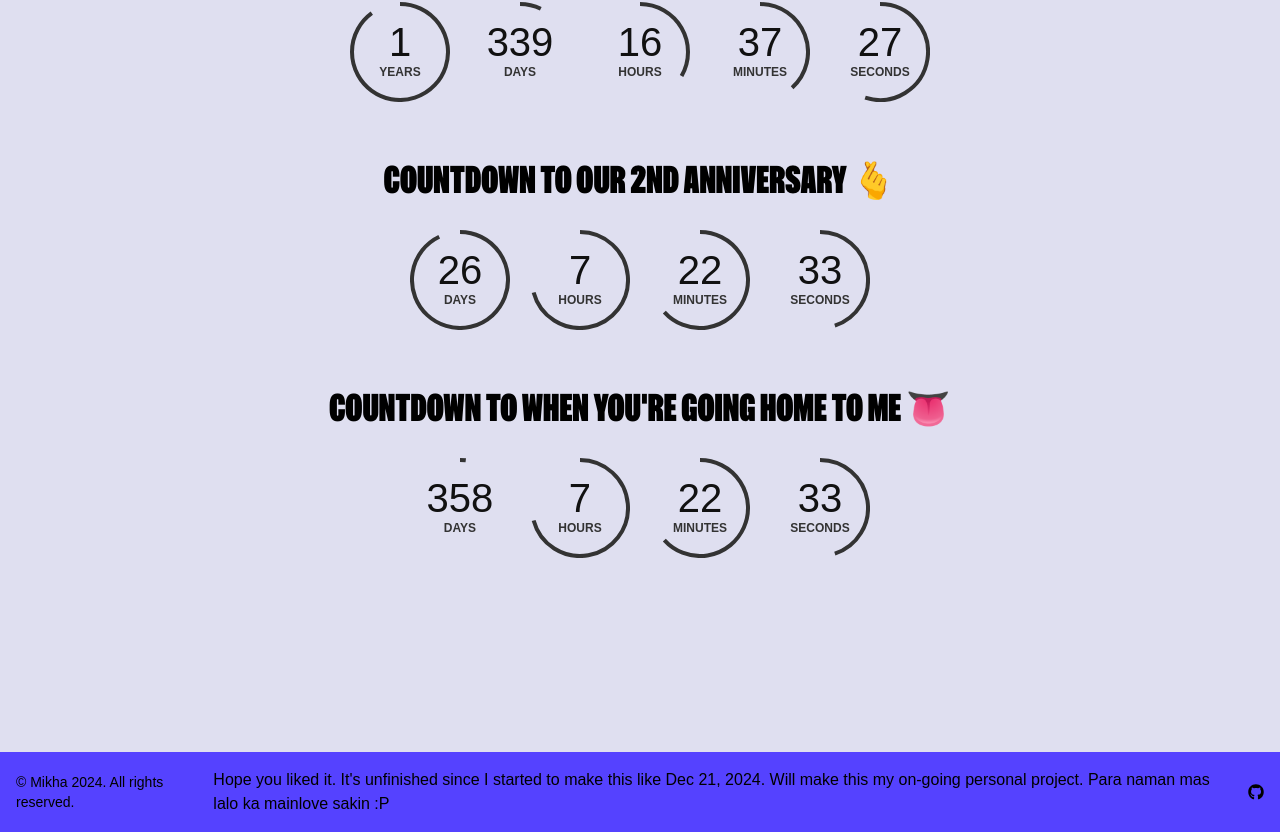
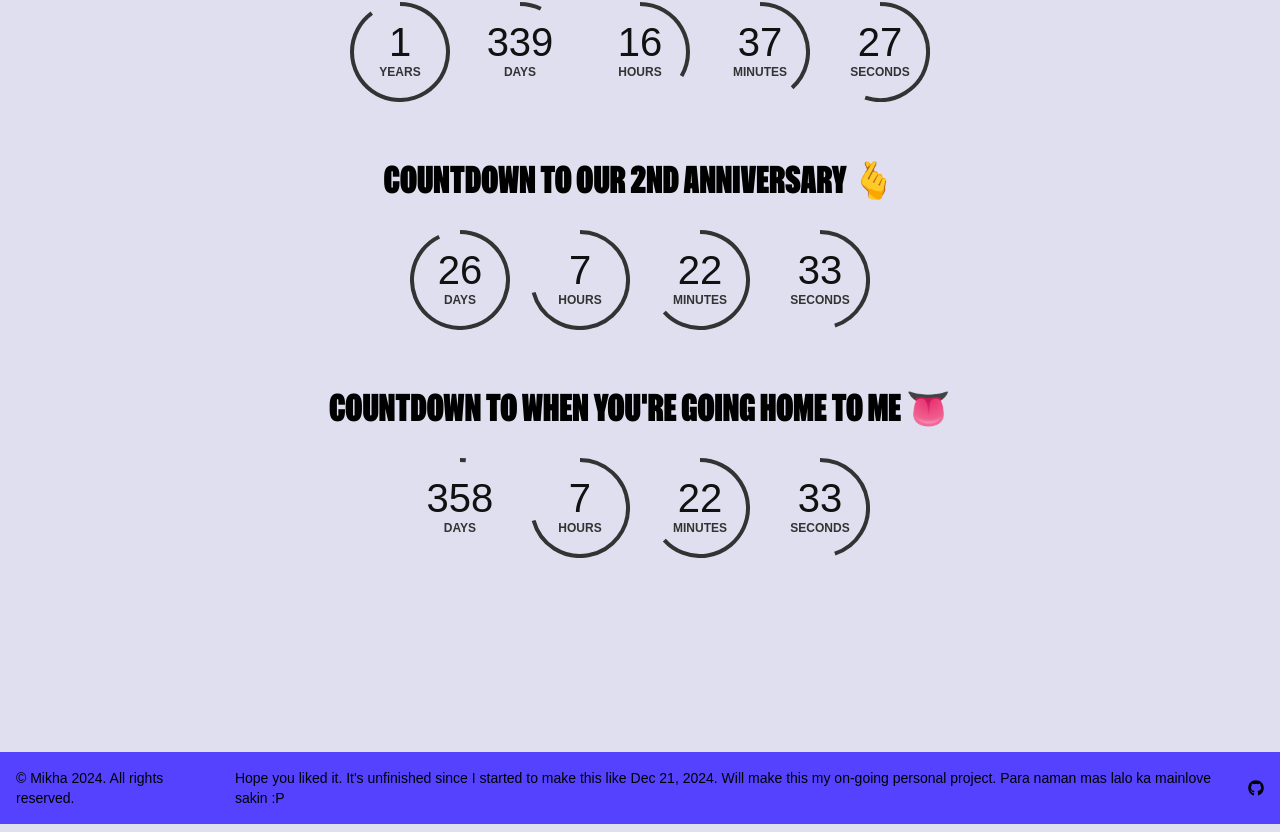
Before and after one commit to MJGMaun/project-jane, a React (Vite) app: page / in a window 1280 px wide. Shown: the part 11025-11857 px from the top of the page. Built offline with nearby package versions, Linux system fonts and the light colour scheme; a web font is replaced by a local one.

Commit message:
updated message size

```diff
--- a/src/components/Footer.jsx
+++ b/src/components/Footer.jsx
@@ -12,7 +12,7 @@ const Footer = () => {
         	© Mikha 2024. All rights reserved.
         </p>
 
-		<p>Hope you liked it. It's unfinished since I started to make this like Dec 21, 2024. Will make this my on-going personal project. Para naman mas lalo ka mainlove sakin :P</p>
+		<p className="text-center text-sm font-light md:text-left">Hope you liked it. It's unfinished since I started to make this like Dec 21, 2024. Will make this my on-going personal project. Para naman mas lalo ka mainlove sakin :P</p>
 
         <div className="flex justify-center gap-4  md:justify-start">
           {socialLinks.map((link, index) => (
```
